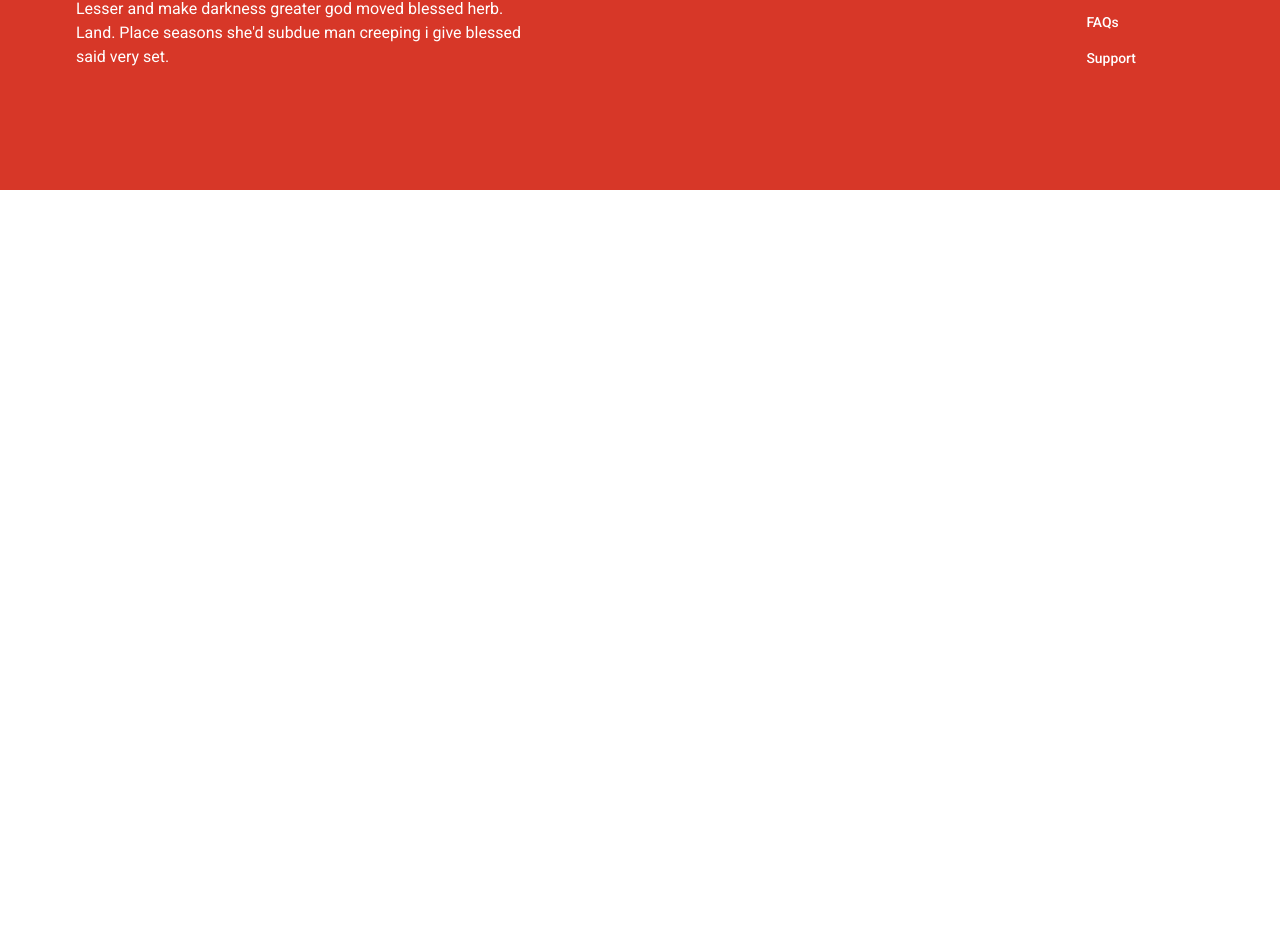
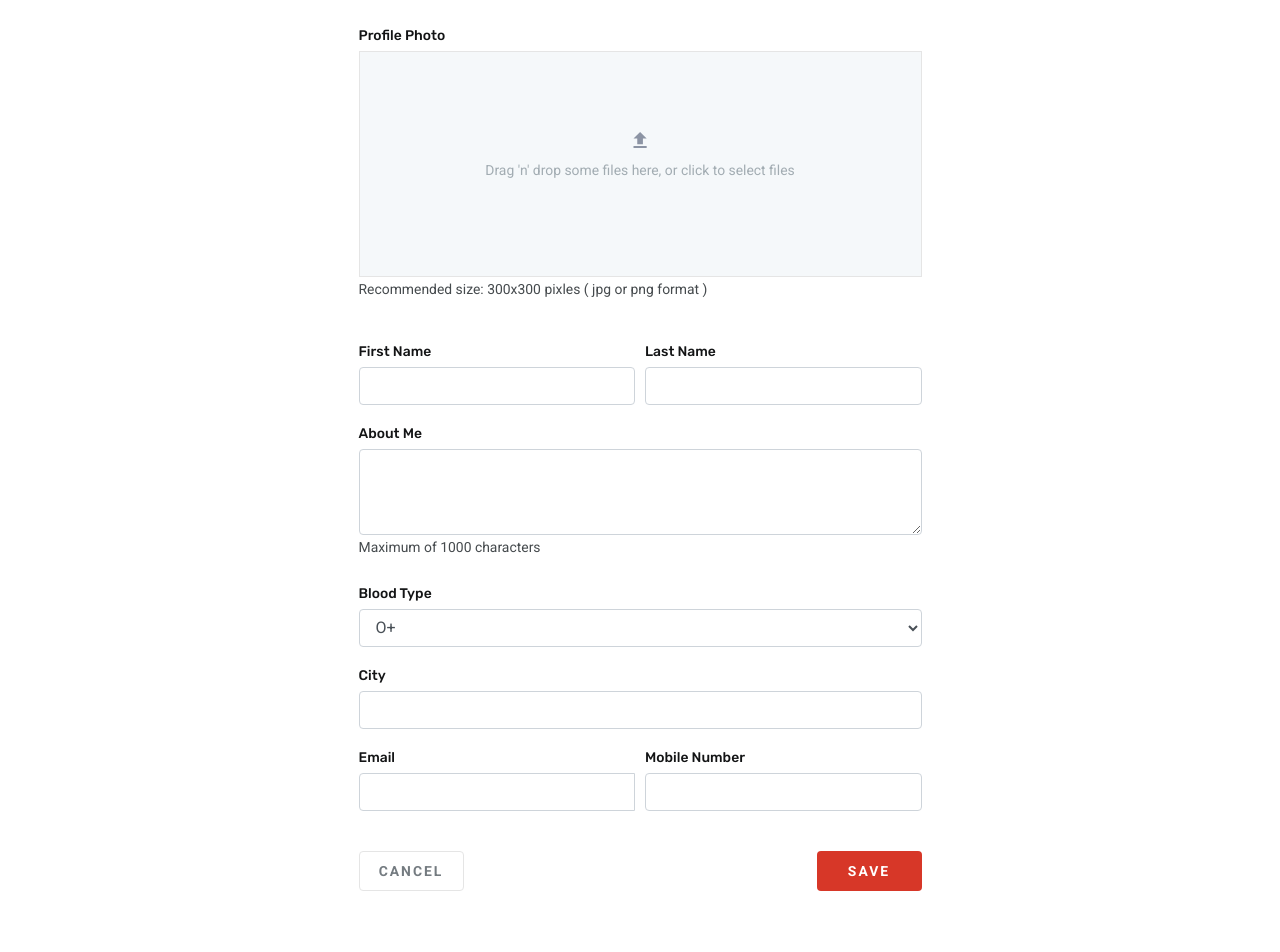
Before and after one commit to chingu-voyages/vk1-bears-team-05BE, a React (Create React App) app: page / in a window 1280 px wide. Shown: the part 6900-7852 px from the top of the page. Before the commit the page ends 7090 px from the top, so only its background shows below. Built offline with nearby package versions, Linux system fonts and the light colour scheme.

Commit message:
manual merge from EditProfilePage

```diff
--- a/package.json
+++ b/package.json
@@ -10,7 +10,8 @@
     "react": "^17.0.1",
     "react-bootstrap": "^1.4.0",
     "react-dom": "^17.0.1",
-    "react-hook-form": "^6.12.1",
+    "react-dropzone": "^11.2.4",
+    "react-hook-form": "^6.12.2",
     "react-router-dom": "^5.2.0",
     "react-scripts": "4.0.1",
     "web-vitals": "^0.2.4"
--- a/src/App.js
+++ b/src/App.js
@@ -9,6 +9,8 @@ import SignInPage from "./components/pages/SignIn";
 import ForgotPW from "./components/pages/ForgotPW";
 import Home from "./components/pages/Home/Home"
 import Register from "./components/pages/Register"
+import EditProfilePage from "./components/pages/EditProfilePage"
+
 
 
 const App = () => {
@@ -24,6 +26,7 @@ const App = () => {
       <Register/>
       <ForgotPW/>
       <SetupProfile />
+      <EditProfilePage />
       <Footer />
 
       <script
--- /dev/null
+++ b/src/components/pages/EditProfilePage.css
@@ -0,0 +1,114 @@
+* {
+  padding: 0;
+  margin: 0;
+  box-sizing: border-box;
+  font-family: "Roboto", "Rubik";
+}
+
+.EditProfilePage > section {
+  max-width: 1160px;
+  margin: 0 auto;
+  padding: 104px 16px;
+}
+
+.EditProfilePage > section > div {
+  max-width: 563px;
+  margin: 0 auto;
+}
+
+.EditProfilePage h2 {
+  text-align: center;
+  font-family: "Rubik";
+  font-weight: 500;
+  font-size: 2.25rem;
+  line-height: 42.66px;
+  color: #131415;
+  margin-bottom: 40px;
+}
+
+.EditProfilePage .formLabel {
+  font-family: "Rubik";
+  font-weight: 500;
+  font-size: 0.87rem;
+  line-height: 16px;
+  color: #131415;
+}
+
+.EditProfilePage .passwordLabel {
+  font-weight: 400;
+  font-size: 0.87rem;
+  line-height: 20px;
+  color: #454a4d;
+}
+
+.EditProfilePage .termsLabel {
+  font-weight: 400;
+  line-height: 26px;
+  color: #454a4d;
+  margin-top: 11px;
+  margin-bottom: 19px;
+}
+
+.buttonGrp {
+  justify-content: space-between;
+  margin-top: 24px;
+}
+
+.EditProfilePage .cancelButton {
+  background-color: #fff;
+  width: 105px;
+  height: 40px;
+  color: #747b80;
+  font-weight: 700;
+  line-height: 16px;
+  font-size: 0.87rem;
+  letter-spacing: 2px;
+  border-radius: 4px;
+  border: 1px solid #e5e5e5;
+  outline: none;
+}
+
+.EditProfilePage .saveButton {
+  background-color: #d73728;
+  width: 105px;
+  height: 40px;
+  color: #fff;
+  font-weight: 700;
+  line-height: 16px;
+  font-size: 0.87rem;
+  letter-spacing: 2px;
+  border-radius: 4px;
+  border: none;
+  outline: none;
+}
+
+.EditProfilePage .dragNdrop {
+  display: flex;
+  justify-content: center;
+  align-items: center;
+  background-color: #f5f8fa;
+  width: 100%;
+  height: 226px;
+  border: 1px solid #e5e5e5;
+  color: #a2acb2;
+  font-weight: 400;
+  font-size: 0.87rem;
+  line-height: 20px;
+  outline: none;
+  text-align: center;
+}
+.EditProfilePage aside {
+  font-weight: 400;
+  font-size: 0.87rem;
+  line-height: 20px;
+  color: #131415;
+}
+
+.EditProfilePage .dragNdrop svg {
+  margin-bottom: 12px;
+}
+
+.EditProfilePage .dragNdrop div {
+  cursor: pointer;
+  outline: none;
+}
--- /dev/null
+++ b/src/components/pages/EditProfilePage.js
@@ -0,0 +1,156 @@
+import React, { useState, useCallback } from "react";
+import { useDropzone } from "react-dropzone";
+import { Form, Button, Col, InputGroup } from "react-bootstrap";
+import { BrowserRouter as Router, Switch, Route, Link } from "react-router-dom";
+import "./EditProfilePage.css";
+
+const EditProfilePage = () => {
+  const [validated, setValidated] = useState(false);
+
+  const handleSubmit = (event) => {
+    const form = event.currentTarget;
+    if (form.checkValidity() === false) {
+      event.preventDefault();
+      event.stopPropagation();
+    }
+
+    setValidated(true);
+  };
+
+  const { acceptedFiles, getRootProps, getInputProps } = useDropzone();
+
+  const files = acceptedFiles.map((file) => (
+    <li key={file.path}>
+      {file.path} - {file.size} bytes
+    </li>
+  ));
+
+  return (
+    <>
+      <div className='EditProfilePage'>
+        <section>
+          <div>
+            <h2>Edit Profile</h2>
+          </div>
+
+          <div>
+            {/* loob */}
+            <Form noValidate validated={validated} onSubmit={handleSubmit}>
+              <Form.Row>
+                <Form.Group as={Col} md='12'>
+                  <Form.Label className='formLabel'>Profile Photo</Form.Label>
+                  <section className='dragNdrop'>
+                    <div {...getRootProps({ className: "dropzone" })}>
+                      <input {...getInputProps()} />
+                      <div>
+                        <svg
+                          width='14'
+                          height='16'
+                          viewBox='0 0 14 16'
+                          fill='none'
+                          xmlns='http://www.w3.org/2000/svg'
+                        >
+                          <path
+                            d='M4.26519 12.2353H9.91225V6.58824H13.677L7.08872 0L0.500488 6.58824H4.26519V12.2353ZM0.500488 14.1176H13.677V16H0.500488V14.1176Z'
+                            fill='#8C94A4'
+                          />
+                        </svg>
+
+                        <p>
+                          Drag 'n' drop some files here, or click to select
+                          files
+                        </p>
+                      </div>
+                    </div>
+                  </section>
+                  <Form.Label className='passwordLabel'>
+                    Recommended size: 300x300 pixles ( jpg or png format )
+                  </Form.Label>
+                  <aside>
+                    <p>{files}</p>
+                  </aside>
+                </Form.Group>
+
+                <Form.Group as={Col} md='6' controlId='validationCustom01'>
+                  <Form.Label className='formLabel'>First Name</Form.Label>
+                  <Form.Control required type='text' />
+                </Form.Group>
+                <Form.Group as={Col} md='6' controlId='validationCustom02'>
+                  <Form.Label className='formLabel'>Last Name</Form.Label>
+                  <Form.Control required type='text' />
+                </Form.Group>
+
+                <Form.Group as={Col} md='12' controlId='validationAboutMe'>
+                  <Form.Label className='formLabel'>About Me</Form.Label>
+                  <Form.Control required as='textarea' rows={3} />
+                  <Form.Label className='passwordLabel'>
+                    Maximum of 1000 characters
+                  </Form.Label>
+                </Form.Group>
+
+                <Form.Group as={Col} md='12' controlId='validationBloodType'>
+                  <Form.Label className='formLabel'>Blood Type</Form.Label>
+                  <Form.Control required as='select'>
+                    <option>O+</option>
+                    <option>O-</option>
+                    <option>A+</option>
+                    <option>A-</option>
+                    <option>AB+</option>
+                    <option>AB-</option>
+                    <option>B+</option>
+                    <option>B-</option>
+                  </Form.Control>
+                </Form.Group>
+
+                <Form.Group as={Col} md='12' controlId='validationCustom03'>
+                  <Form.Label className='formLabel'>City</Form.Label>
+                  <Form.Control type='text' required />
+                  <Form.Control.Feedback type='invalid'>
+                    Invalid city.
+                  </Form.Control.Feedback>
+                </Form.Group>
+
+                <Form.Group
+                  as={Col}
+                  md='6'
+                  controlId='validationCustomEmailAddress'
+                >
+                  <Form.Label className='formLabel'>Email </Form.Label>
+                  <InputGroup>
+                    <Form.Control
+                      type='email'
+                      aria-describedby='inputGroupPrepend'
+                      required
+                    />
+                    <Form.Control.Feedback type='invalid'>
+                      Invalid email address.
+                    </Form.Control.Feedback>
+                  </InputGroup>
+                </Form.Group>
+
+                <Form.Group as={Col} md='6' controlId='validationCustom05'>
+                  <Form.Label className='formLabel'>Mobile Number</Form.Label>
+                  <Form.Control type='number' required />
+                  <Form.Control.Feedback type='invalid'>
+                    Please provide 11 digit mobile number.
+                  </Form.Control.Feedback>
+                </Form.Group>
+              </Form.Row>
+              <div className='d-flex buttonGrp'>
+                <button className='cancelButton' type='submit'>
+                  CANCEL
+                </button>
+                <button className='saveButton' type='submit'>
+                  SAVE
+                </button>
+              </div>
+            </Form>
+            {/* loob */}
+          </div>
+        </section>
+      </div>
+    </>
+  );
+};
+
+export default EditProfilePage;
```
Also changed, not shown: 2 other files (tests, documents, lock files or other folders).
